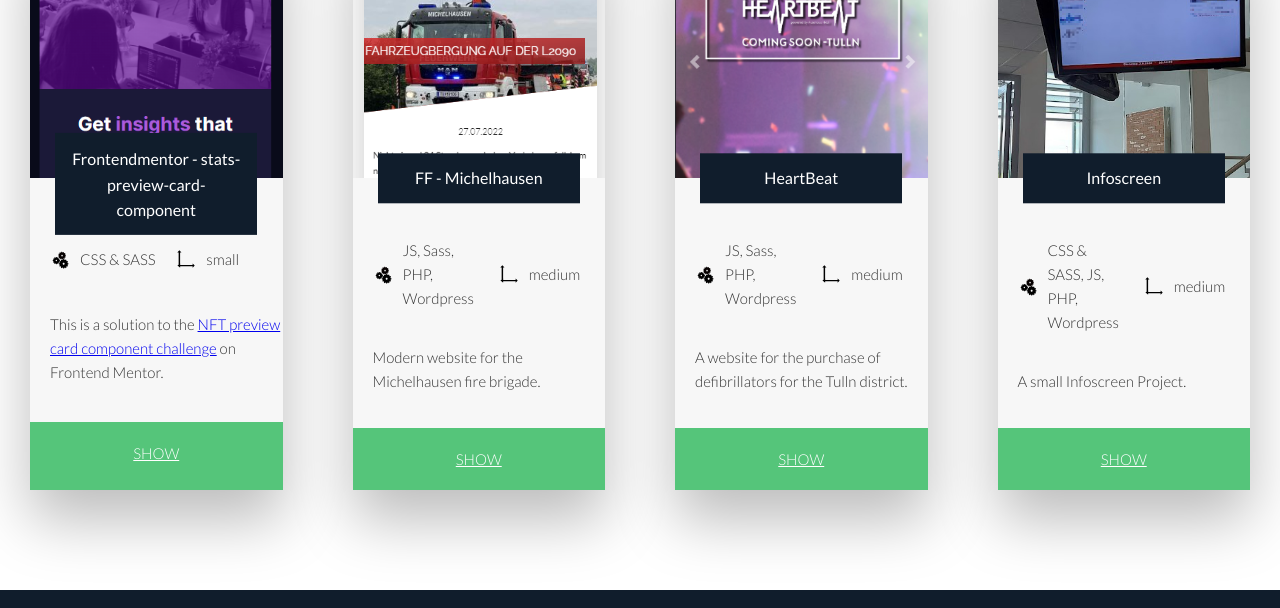
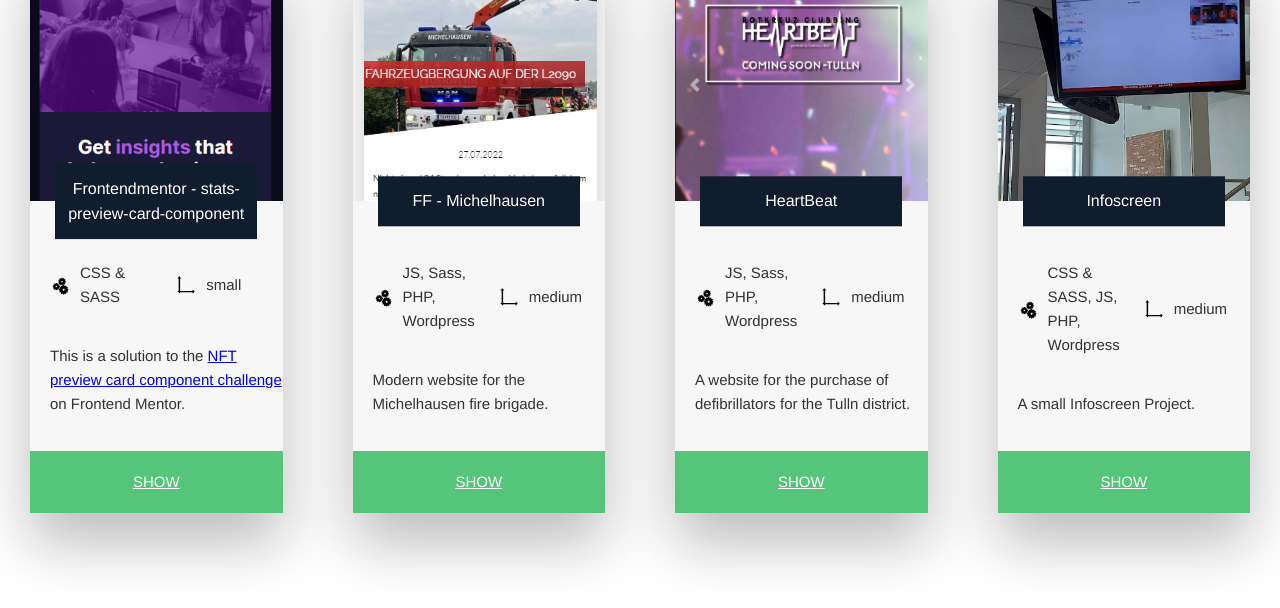
Before and after one commit to tintildev/v1, a website: page index.html in a window 1280 px wide. Shown: the part 3400-4008 px from the top of the page. Drawn offline with Linux system fonts and the light colour scheme.

Commit message:
remove google fonts

```diff
--- a/index.html
+++ b/index.html
@@ -9,7 +9,6 @@
 
     <!--CSS-->
     <link rel="stylesheet" href="css/style.css">
-    <link href="https://fonts.googleapis.com/css2?family=Lato:wght@100;300;400;700&display=swap" rel="stylesheet">
     <!--Icon-->
     <link rel="icon" href="img/favicon.png">
 </head>
--- a/sass/base/_base.scss
+++ b/sass/base/_base.scss
@@ -55,7 +55,7 @@ html {
 
 
 body {
-    font-family: "Lato", sans-serif;
+    font-family: Helvetica, Arial, sans-serif ;
     color: var(--color-grey-dark-2);
     font-weight: 300;
     line-height: 1.6;
```
Also changed, not shown: css/style.comp.css, css/style.css, css/style.prefix.css, 1 other file.
